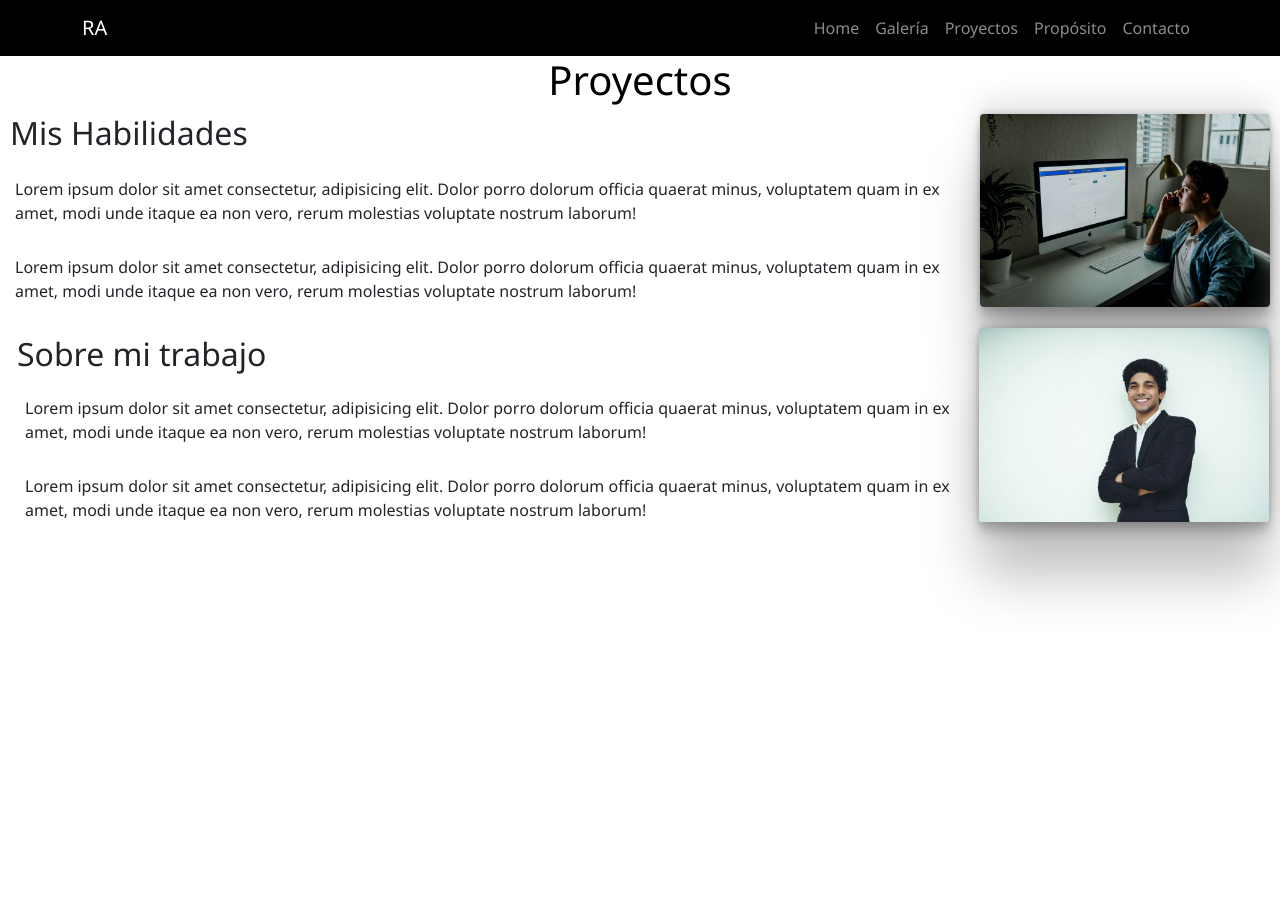
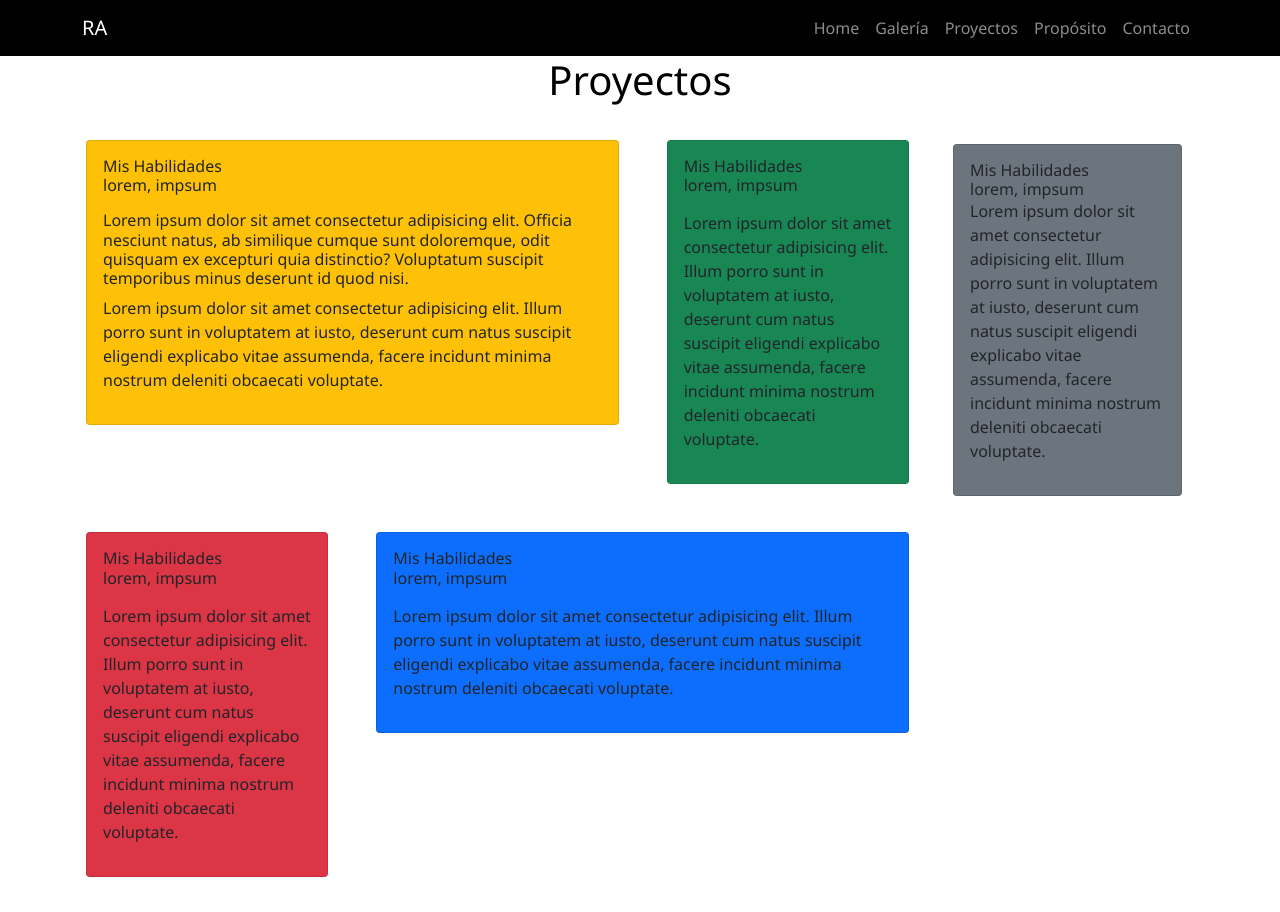
Before and after one commit to RicardoAgudo/Proyecto, a plain HTML site: page views/proyectos.html in a window 1280 px wide. Before the commit the page ends 800 px from the top, so only its background shows below. Drawn offline with nearby package versions, Linux system fonts and the light colour scheme.

Commit message:
segunda preentrega

```diff
--- a/assets/styles/styles.css
+++ b/assets/styles/styles.css
@@ -91,6 +91,23 @@ a {
   max-width: 600px;
   margin: 0 auto;
 }
+.carousel-wrapper{
+
+    animation: fadeInAnimation ease 3s;
+    animation-iteration-count: 1;
+    animation-fill-mode: forwards;
+}
+
+@keyframes fadeInAnimation {
+    0% {
+        opacity: 0;
+    }
+    100% {
+        opacity: 1;
+     }
+}
+
+
 .carousel-item{
   height: auto;
   max-height: 300px;
@@ -189,6 +206,15 @@ a {
 }
 
 /* proyectos */
+
+.bt{
+  display: flex;
+  justify-content:center;
+  align-items: center;
+}
+.card{
+  margin: 20px;
+}
 .proyectoTitle {
   color: black;
   text-align: center;
@@ -198,25 +224,6 @@ a {
 }
 .trabajo1{
   margin: 7px;
-}
-.fotoproyecto1 {
-  width: 290px;
-  border-radius: 4px;
-  float: right;
-  margin-right: 10px;
-  box-shadow: rgba(0, 0, 0, 0.25) 0px 54px 55px,
-    rgba(0, 0, 0, 0.12) 0px -12px 30px, rgba(0, 0, 0, 0.12) 0px 4px 6px,
-    rgba(0, 0, 0, 0.17) 0px 12px 13px, rgba(0, 0, 0, 0.09) 0px -3px 5px;
-}
-
-.fotoproyecto2 {
-  width: 290px;
-  border-radius: 4px;
-  float: right;
-  margin-right: 1px;
-  box-shadow: rgba(0, 0, 0, 0.25) 0px 54px 55px,
-    rgba(0, 0, 0, 0.12) 0px -12px 30px, rgba(0, 0, 0, 0.12) 0px 4px 6px,
-    rgba(0, 0, 0, 0.17) 0px 12px 13px, rgba(0, 0, 0, 0.09) 0px -3px 5px;
 }
 
 .trabajoDiv {
--- a/views/proyectos.html
+++ b/views/proyectos.html
@@ -5,15 +5,15 @@
   <meta charset="UTF-8" />
   <meta http-equiv="X-UA-Compatible" content="IE=edge" />
   <meta name="viewport" content="width=device-width, initial-scale=1.0" />
-  <link href="https://cdn.jsdelivr.net/npm/bootstrap@5.1.3/dist/css/bootstrap.min.css" rel="stylesheet"
-  integrity="sha384-1BmE4kWBq78iYhFldvKuhfTAU6auU8tT94WrHftjDbrCEXSU1oBoqyl2QvZ6jIW3" crossorigin="anonymous" />
+  <!-- link bootstrap -->
+  <link href="https://cdn.jsdelivr.net/npm/bootstrap@5.1.3/dist/css/bootstrap.min.css" rel="stylesheet" integrity="sha384-1BmE4kWBq78iYhFldvKuhfTAU6auU8tT94WrHftjDbrCEXSU1oBoqyl2QvZ6jIW3" crossorigin="anonymous">
+  <!-- link css -->
   <link rel="stylesheet" href="../assets/styles/styles.css" />
   <title>Proyectos</title>
 </head>
-
 <body>
   <header>
-    <nav class="navbar-custom navbar navbar-expand-lg navbar-dark">
+    <nav class="navbar-custom navbar navbar-expand-lg sticky-sm-top navbar-dark">
       <div class="container">
         <a class="navbar-brand" href="#">RA</a>
         <button class="navbar-toggler" type="button" data-bs-toggle="collapse" data-bs-target="#navbarNav" aria-controls="navbarNav" aria-expanded="false" aria-label="Toggle navigation">
@@ -40,41 +40,93 @@
         </div>
       </div>
     </nav>
-
-  </header>
-  <main>
+    <div>
       <h1 class="proyectoTitle">Proyectos</h1>
+    </div>
+    <main class="container d-flex align-items-center justify-content-center">
+      <div class="row vh-100">
+        <!-- columna izquierda -->
+        <div class="col-12 col-lg-9 p-1">
+          <div class="row">
+            <div class="col-12 col-lg-8 p-1 ">
+              <article class="card bg-warning">
+                <div class="card-body">
+                  <div class="d-flex mb-3">
                     <div>
+                      <h6 class="m-0 h6">Mis Habilidades</h6>
+                      <p class="m-0 h6">lorem, impsum</p>
+                    </div>
+                  </div>
                   <div>
-      <img src="../assets/img/imgproyecto.jpg" class="fotoproyecto1">
+                    <p class="h6">Lorem ipsum dolor sit amet consectetur adipisicing elit. Officia nesciunt natus, ab similique cumque sunt doloremque, odit quisquam ex excepturi quia distinctio? Voluptatum suscipit temporibus minus deserunt id quod nisi.</p>
+                    <p class="fs-6 Lh-1">Lorem ipsum dolor sit amet consectetur adipisicing elit. Illum porro sunt in voluptatem at iusto, deserunt cum natus suscipit eligendi explicabo vitae assumenda, facere incidunt minima nostrum deleniti obcaecati voluptate.</p>
                   </div>
-      <h2 class="habilidades1">Mis Habilidades</h2>
-      <p class="textoProyecto">
-        Lorem ipsum dolor sit amet consectetur, adipisicing elit. Dolor porro
-        dolorum officia quaerat minus, voluptatem quam in ex amet, modi unde
-        itaque ea non vero, rerum molestias voluptate nostrum laborum!
-      </p>
-      <p class="textoProyecto">
-        Lorem ipsum dolor sit amet consectetur, adipisicing elit. Dolor porro
-        dolorum officia quaerat minus, voluptatem quam in ex amet, modi unde
-        itaque ea non vero, rerum molestias voluptate nostrum laborum!
-      </p>
                 </div>
-    <div class="trabajoDiv">
+              </article>
+            </div>
+            <div class="col-12 col-lg-4 p-1">
+              <article class="card bg-success">
+                <div class="card-body">
+                  <div class="d-flex mb-3">
                     <div>
-      <img src="../assets/img/fotoyoytal.jpg" class="fotoproyecto2">
+                      <h6 class="m-0 h6">Mis Habilidades</h6>
+                      <p class="m-0 h6">lorem, impsum</p>
                     </div>
-      <h2 class="trabajo1">Sobre mi trabajo</h2>
-        <p class="trabajoTexto">
-          Lorem ipsum dolor sit amet consectetur, adipisicing elit. Dolor porro
-          dolorum officia quaerat minus, voluptatem quam in ex amet, modi unde
-          itaque ea non vero, rerum molestias voluptate nostrum laborum!
-        </p>
-        <p class="trabajoTexto">
-          Lorem ipsum dolor sit amet consectetur, adipisicing elit. Dolor porro
-          dolorum officia quaerat minus, voluptatem quam in ex amet, modi unde
-          itaque ea non vero, rerum molestias voluptate nostrum laborum!
-      </p>
+                  </div>
+                  <div>
+                    <p class="fs-6 Lh-1">Lorem ipsum dolor sit amet consectetur adipisicing elit. Illum porro sunt in voluptatem at iusto, deserunt cum natus suscipit eligendi explicabo vitae assumenda, facere incidunt minima nostrum deleniti obcaecati voluptate.</p>
+                  </div>
+                </div>
+              </article>
+            </div>
+            <div class="col-12 col-lg-4 p-1">
+              <article class="card bg-danger">
+                <div class="card-body">
+                  <div class="d-flex mb-3">
+                    <div>
+                      <h6 class="m-0 h6">Mis Habilidades</h6>
+                      <p class="m-0 h6">lorem, impsum</p>
+                    </div>
+                  </div>
+                  <div>
+                    <p class="fs-6 Lh-1">Lorem ipsum dolor sit amet consectetur adipisicing elit. Illum porro sunt in voluptatem at iusto, deserunt cum natus suscipit eligendi explicabo vitae assumenda, facere incidunt minima nostrum deleniti obcaecati voluptate.</p>
+                  </div>
+                </div>
+              </article>
+            </div>
+            <div class="col-12 col-lg-8 p-1">
+              <article class="card bg-primary">
+                <div class="card-body">
+                  <div class="d-flex mb-3">
+                    <div>
+                      <h6 class="m-0 h6">Mis Habilidades</h6>
+                      <p class="m-0 h6">lorem, impsum</p>
+                    </div>
+                  </div>
+                  <div>
+                    <p class="fs-6 Lh-1">Lorem ipsum dolor sit amet consectetur adipisicing elit. Illum porro sunt in voluptatem at iusto, deserunt cum natus suscipit eligendi explicabo vitae assumenda, facere incidunt minima nostrum deleniti obcaecati voluptate.</p>
+                  </div>
+                </div>
+              </article>
+            </div>
+          </div>
+        </div>
+        <!-- columna derecha -->
+        <div class="col-12 col-lg-3 mt-1 p-2">
+          <article class="card bg-secondary">
+            <div class="card-body">
+              <div class="d-flex">
+                <div>
+                  <h6 class="m-0 h6">Mis Habilidades</h6>
+                  <p class="m-0 h6">lorem, impsum</p>
+                </div>
+              </div>
+              <div>
+                <p class="fs-6 Lh-1">Lorem ipsum dolor sit amet consectetur adipisicing elit. Illum porro sunt in voluptatem at iusto, deserunt cum natus suscipit eligendi explicabo vitae assumenda, facere incidunt minima nostrum deleniti obcaecati voluptate.</p>
+              </div>
+            </div>
+          </article>
+        </div>
       </div>
     </main>
   <script src="https://cdn.jsdelivr.net/npm/bootstrap@5.1.3/dist/js/bootstrap.bundle.min.js"
```
Also changed, not shown: index.html (+1 -1 lines), views/contactos.html (+22 -6 lines), views/galeria.html (+1 -1 lines), views/proposito.html (+32 -13 lines), 3 other files. Lines whose indentation alone changed are shown as unchanged.
